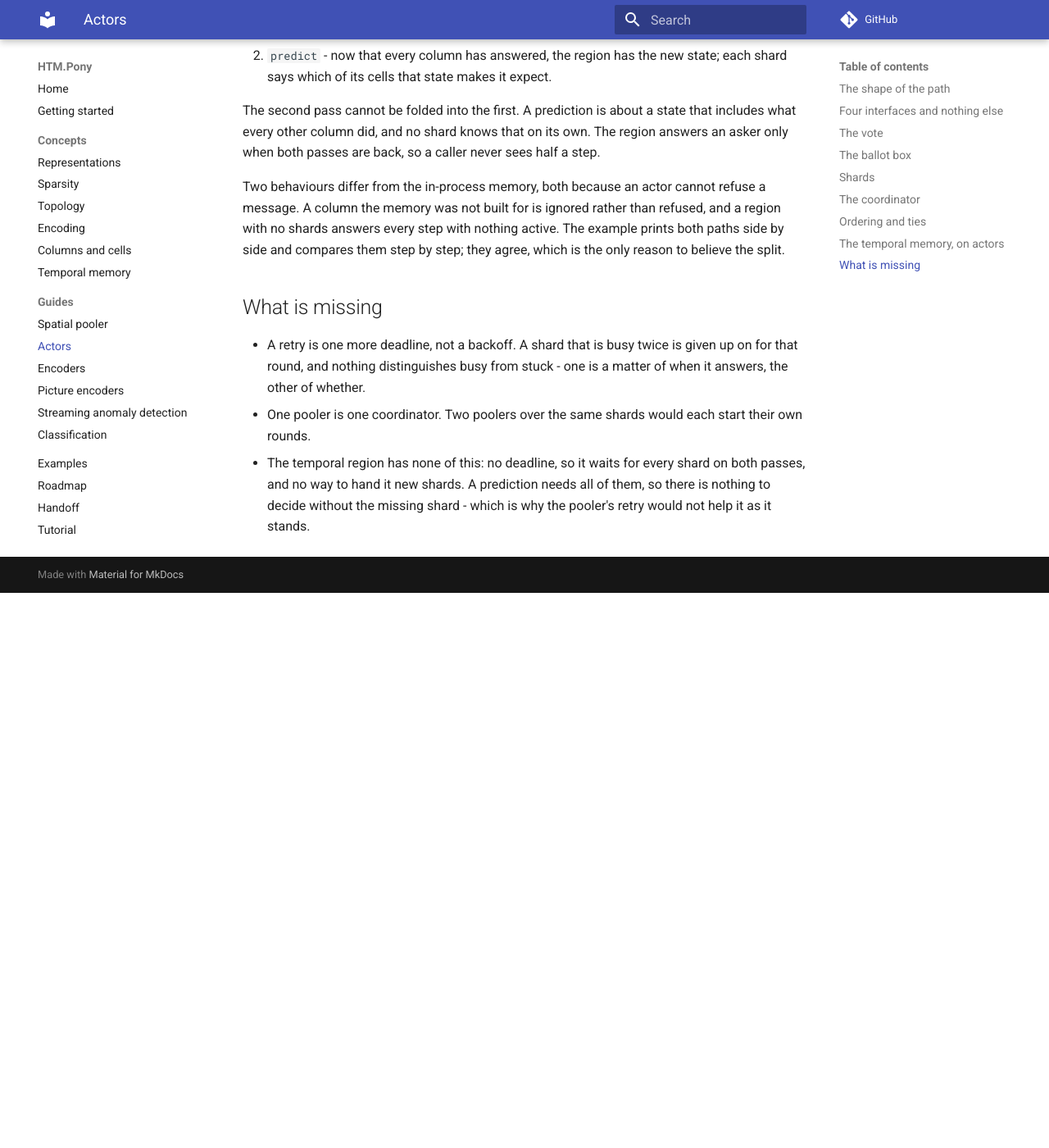
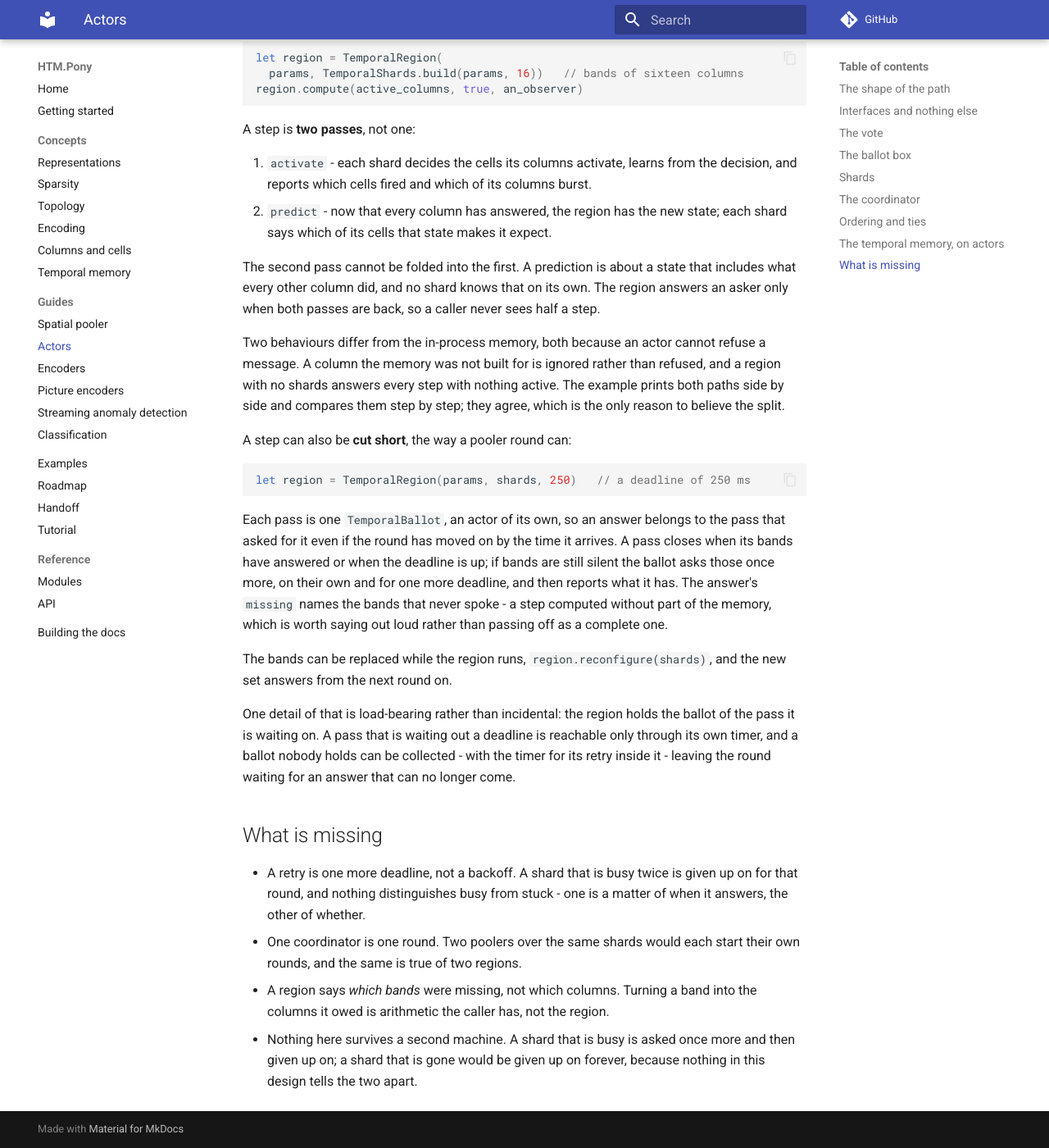
Before and after one commit to d-led/htm.pony, an MkDocs documentation site: the page built from docs/actors.md, in a window 1280 px wide and 1400 px high, scrolled down 5843 px. Shown: the whole window at 82% size. Built offline with MkDocs 1.6.1 and Material for MkDocs 9.7.7, drawn with Linux system fonts in a browser that asks for light colours; comment, search, counter and statistics services are not loaded; before the commit the page ends 6566 px from its top, so only the background shows below that; some of the changed text lies outside the part shown.

Commit message:
Give the temporal region a deadline, a retry and new bands
The region was the last part of the actor path that waited for every shard on
both passes, so one slow band stalled a step, and its band set was fixed at
construction.

Each pass is now its own TemporalBallot actor. That is what makes an answer
belong to the pass that asked for it: the round may be several steps further on
by the time a slow band answers, and counting that answer into the pass that
happens to be open would be wrong. A ballot closes when its bands have answered
or when a deadline is up; if bands are still silent it asks those once more, on
their own and for one more deadline, and then reports what it has.

The answer says what it is missing: TemporalOutput gained missing, naming the
bands that never spoke. A step computed without part of the memory is worth
saying out loud rather than passing off as complete - the cells that are there
are real, so the step is answered, but a prediction without a band is a narrower
prediction rather than a wrong one.

reconfigure swaps the bands, applied when the round in flight closes, so the
round and its retry keep the bands they were asked of. The region names the band
interface now, TemporalBand, so a band that never answers can sit behind it and
prove the deadline in a test.

Two runtime traps found on the way to making the silent-band case work, both now
in the handoff: a ballot waiting out a deadline is reachable only through its own
timer, so the region holds it - a collected ballot takes its retry timer with it
and the round waits forever - and a second Timer added to the Timers wheel that
is firing never fires, so every deadline gets a fresh wheel.

217 tests green: a silent band is named in the answer, a band that was merely
busy is asked again and counts, a handed-over band answers the next round, and a
region with no bands answers at once. Examples, studies and mkdocs --strict
unchanged.

````diff
--- a/docs/actors.md
+++ b/docs/actors.md
@@ -27,7 +27,7 @@ say who won. The input the round learned from has to be kept until then, which
 is why the pooler holds the round rather than forgetting it once the shards have
 been asked.
 
-## Four interfaces and nothing else
+## Interfaces and nothing else
 
 The actors do not name each other's types:
 
@@ -45,6 +45,16 @@ interface Shard
 
 interface Representation
   be represented(active: Array[USize] iso, missing: USize)
+
+interface TemporalBand
+  be take(band: USize, pass: TemporalPass val, sink: TemporalSink tag)
+
+interface TemporalSink
+  be activated(band: USize, cells: Array[USize] val, bursting: Array[USize] val)
+  be predicted(band: USize, cells: Array[USize] val)
+
+interface TemporalObserver
+  be observed(output: TemporalOutput val)
 ```
 
 A column pushes into a `Ballot` and never learns what collects the votes. The
@@ -291,14 +301,38 @@ refused, and a region with no shards answers every step with nothing active. The
 example prints both paths side by side and compares them step by step; they
 agree, which is the only reason to believe the split.
 
+A step can also be **cut short**, the way a pooler round can:
+
+```pony
+let region = TemporalRegion(params, shards, 250)   // a deadline of 250 ms
+```
+
+Each pass is one `TemporalBallot`, an actor of its own, so an answer belongs to
+the pass that asked for it even if the round has moved on by the time it
+arrives. A pass closes when its bands have answered or when the deadline is up;
+if bands are still silent the ballot asks those once more, on their own and for
+one more deadline, and then reports what it has. The answer's `missing` names
+the bands that never spoke - a step computed without part of the memory, which
+is worth saying out loud rather than passing off as a complete one.
+
+The bands can be replaced while the region runs, `region.reconfigure(shards)`,
+and the new set answers from the next round on.
+
+One detail of that is load-bearing rather than incidental: the region holds the
+ballot of the pass it is waiting on. A pass that is waiting out a deadline is
+reachable only through its own timer, and a ballot nobody holds can be
+collected - with the timer for its retry inside it - leaving the round waiting
+for an answer that can no longer come.
+
 ## What is missing
 
 - A retry is one more deadline, not a backoff. A shard that is busy twice is
   given up on for that round, and nothing distinguishes busy from stuck - one is
   a matter of when it answers, the other of whether.
-- One pooler is one coordinator. Two poolers over the same shards would each
-  start their own rounds.
-- The temporal region has none of this: no deadline, so it waits for every shard
-  on both passes, and no way to hand it new shards. A prediction needs all of
-  them, so there is nothing to decide without the missing shard - which is why
-  the pooler's retry would not help it as it stands.
+- One coordinator is one round. Two poolers over the same shards would each
+  start their own rounds, and the same is true of two regions.
+- A region says *which bands* were missing, not which columns. Turning a band
+  into the columns it owed is arithmetic the caller has, not the region.
+- Nothing here survives a second machine. A shard that is busy is asked once
+  more and then given up on; a shard that is gone would be given up on forever,
+  because nothing in this design tells the two apart.
````
Also changed, not shown: docs/handoff.md (+24 -9 lines), docs/reference/modules.md (+25 -7 lines), docs/roadmap.md (+4 -3 lines), 4 other files.
